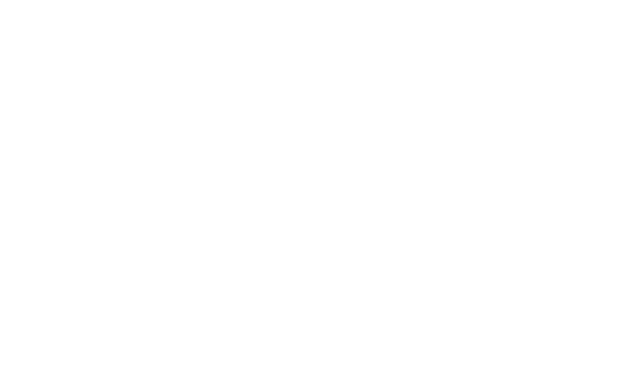
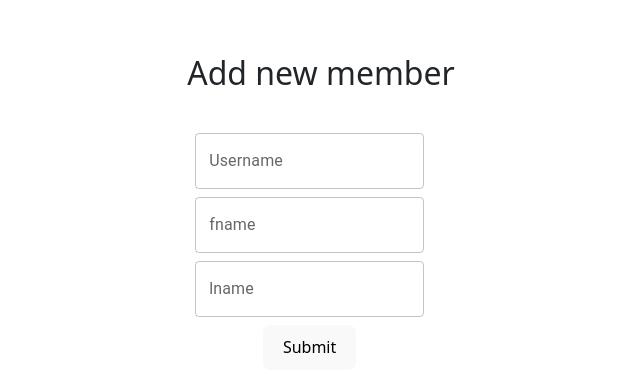
Before and after one commit to PValdovinos/forestry-club, a React (Vite) app in the folder forestry-club-hour-tracker/: page /addMember in a window 1280 px wide. Before the commit this address had no page. Shown: the part 184-576 px from the top of the page, without its empty margins (319-959 px from the left). Built offline with nearby package versions, Linux system fonts and the light colour scheme.

Commit message:
Add 'AddMember.jsx' and associated navigation.

```diff
--- a/forestry-club-hour-tracker/src/App.jsx
+++ b/forestry-club-hour-tracker/src/App.jsx
@@ -5,6 +5,7 @@
 import AdminClubView from './pages/AdminClubView';
 import Navigation from './Navigation';
 import Home from './pages/Home';
+import AddMember from './components/AddMember';
 
 import Container from 'react-bootstrap/Container';
 import Row from 'react-bootstrap/Row';
@@ -25,6 +26,7 @@
                   <Route path='/adminClub/:member' element={<AdminMemberView />} />
                   <Route path='/adminClub' element={<AdminClubView />} />
                   <Route path='/member' element={<MemberView />} />
+                  <Route path='/addMember' element={<AddMember />} />
                 </Route>
               </Routes>
             </BrowserRouter>
--- /dev/null
+++ b/forestry-club-hour-tracker/src/components/AddMember.jsx
@@ -0,0 +1,31 @@
+import * as React from 'react';
+import Box from "@mui/material/Box";
+import TextField from "@mui/material/TextField";
+
+export default function AddMember() {
+    return (
+        <>
+            <h2>Add new member</h2>
+            <br />
+            <Box
+                component="form"
+                sx={{ '& > :not(style)': { m: 1, width: '25ch' } }}
+                noValidate
+                autoComplete="off"
+            >
+                <div>
+                    <TextField id="Username" label="Username" variant="outlined" />
+                </div>
+                <div>
+                    <TextField id="fname" label="fname" variant="outlined" />
+                </div>
+                <div>
+                    <TextField id="lname" label="lname" variant="outlined" />
+                </div>
+                <div>
+                    <button type="submit">Submit</button>
+                </div>
+            </Box>
+        </>
+    );
+}
--- a/forestry-club-hour-tracker/src/pages/Home.jsx
+++ b/forestry-club-hour-tracker/src/pages/Home.jsx
@@ -22,6 +22,7 @@
             <div><a href='/adminReview'>Admin View</a></div>
             <div><a href='/member'>Member View</a></div>
             <div><a href='/adminClub'>Admin Club View</a></div>
+            <div><a href='/addMember'>Add club member</a></div>
         </>
     );
 }
```
